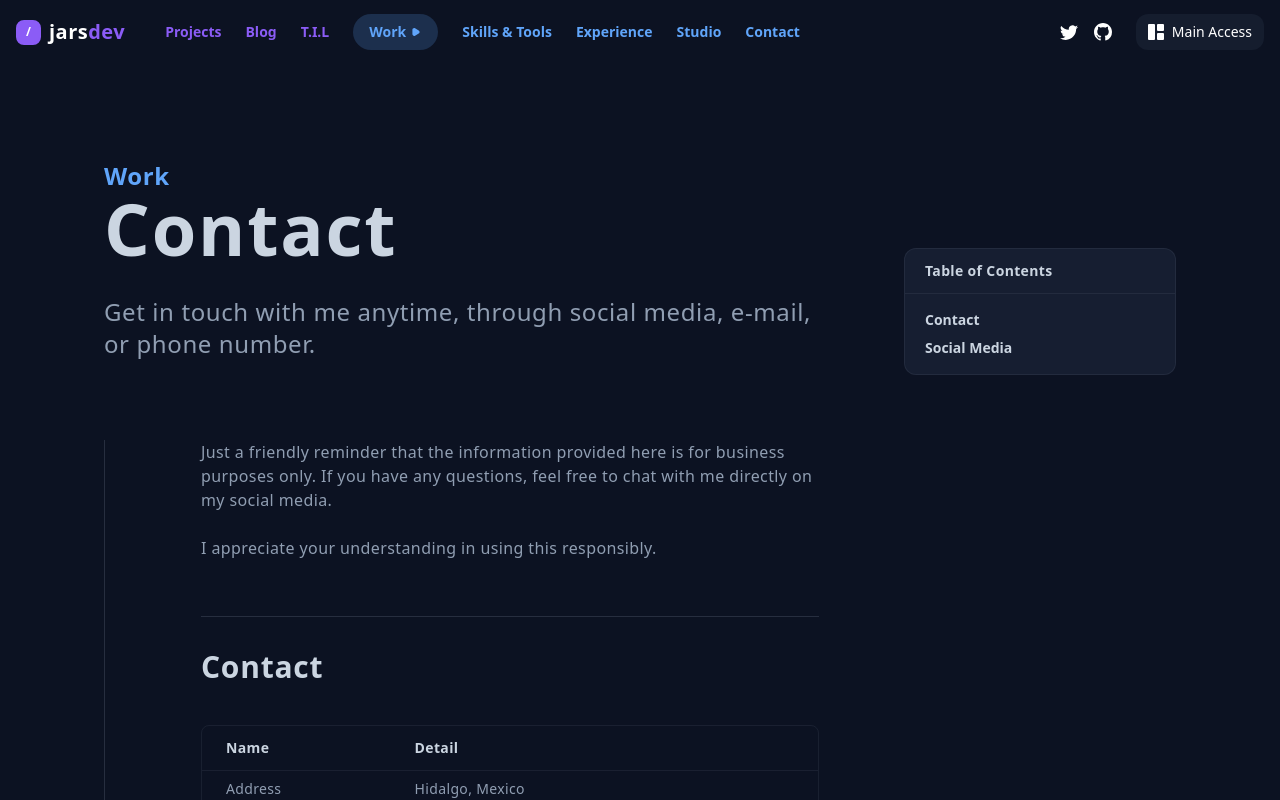
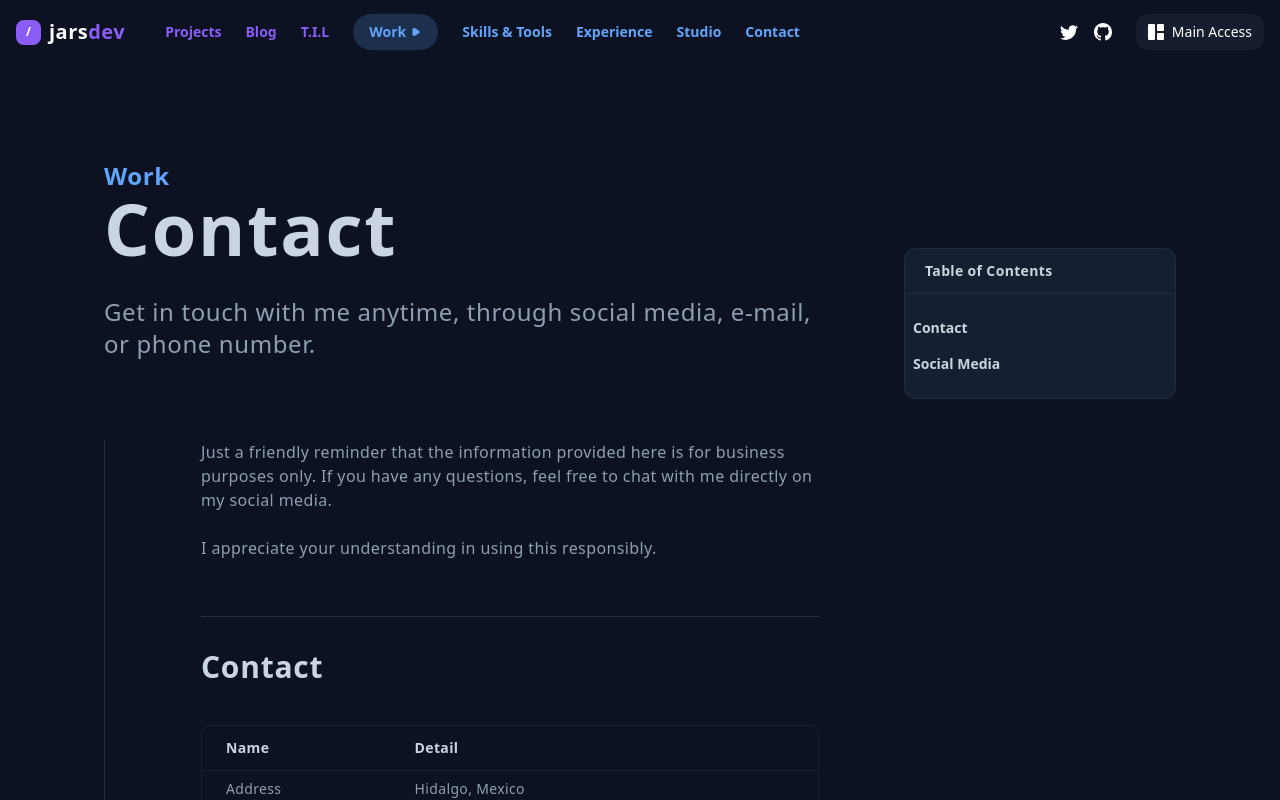
Before and after one commit to ImJars/Development-full-coding, a React (Vite) app: page /contact in a window 1280 px wide. Shown: the top 800 px of the page. Built offline with nearby package versions, Linux system fonts and the light colour scheme.

Commit message:
Update indexContact.jsx

```diff
--- a/src/components/contact/indexContact.jsx
+++ b/src/components/contact/indexContact.jsx
@@ -1,6 +1,7 @@
 import React from "react";
+import { motion } from "framer-motion";
 
-function IndexContact({ subtitle_1, subtitle_2 }) {
+function IndexContact({ subtitle_1, subtitle_2, animate_1, animate_2 }) {
   return (
     <>
       <div className="-mt-48 hidden lg:block">
@@ -14,14 +15,14 @@ function IndexContact({ subtitle_1, subtitle_2 }) {
                 Table of Contents
               </h1>
             </div>
-            <div className="p-3 py-4">
-              <ol className="flex flex-col gap-2 text-text-general text-sm">
-                <li className="px-2 text-text-white-gray font-semibold">
+            <div className="py-4">
+              <ol className="flex flex-col text-text-general text-sm">
+                <motion.li animate={animate_1} className="p-2 text-text-white-gray font-semibold">
                   {subtitle_1}
-                </li>
-                <li className="px-2 text-text-white-gray font-semibold">
+                </motion.li>
+                <motion.li animate={animate_2} className="p-2 text-text-white-gray font-semibold">
                   {subtitle_2}
-                </li>
+                </motion.li>
               </ol>
             </div>
           </nav>
```
